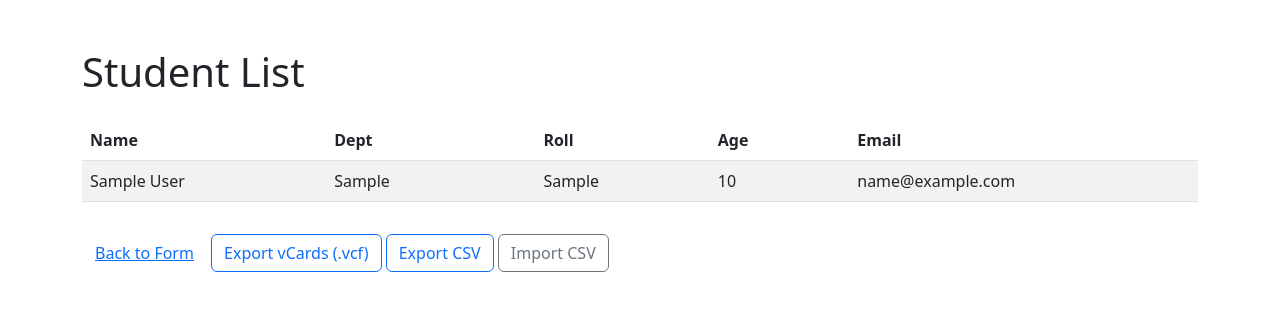
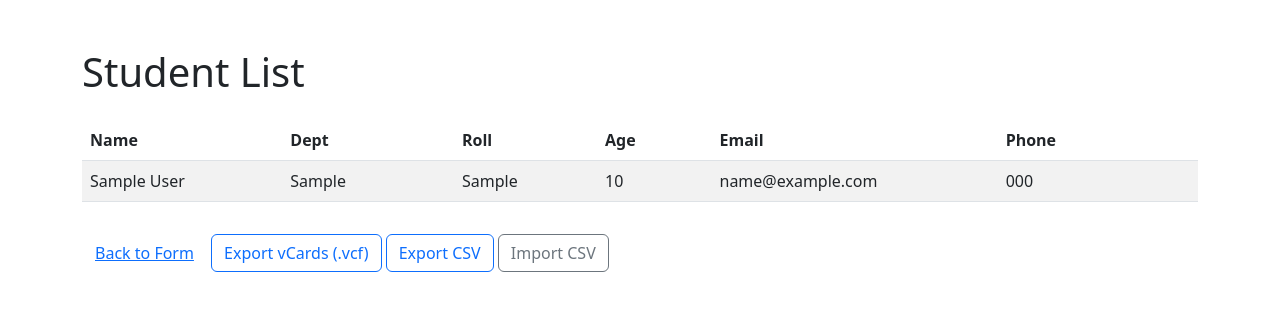
Before and after one commit to Mohamed-faaris/django-reference, a Django app: page /show/ in a window 1280 px wide. Shown: the top 311 px of the page. Run offline with Django 5.2, Linux system fonts and the light colour scheme; tables that the repository leaves empty hold one stand-in row (values such as "Sample post").

Commit message:
add phone number to student form

```diff
--- a/myproject/studentForm/models.py
+++ b/myproject/studentForm/models.py
@@ -6,6 +6,7 @@
     roll = models.CharField(max_length=20)
     age = models.IntegerField()
     email = models.EmailField()
+    phone = models.CharField(max_length=20, default='')
 
     def __str__(self):
         return self.name
--- a/myproject/studentForm/templates/import.html
+++ b/myproject/studentForm/templates/import.html
@@ -9,7 +9,7 @@
   <body>
     <div class="container mt-5">
       <h1 class="mb-4">Import Students from CSV</h1>
-      <p class="text-muted">CSV must have header row: <code>name,dept,roll,age,email</code></p>
+      <p class="text-muted">CSV must have header row: <code>name,dept,roll,age,email,phone</code></p>
       {% if errors %}
       <div class="alert alert-danger">
         <ul class="mb-0">
--- a/myproject/studentForm/templates/show.html
+++ b/myproject/studentForm/templates/show.html
@@ -17,6 +17,7 @@
             <th style="width: 100px;">Roll</th>
             <th style="width: 80px;">Age</th>
             <th style="width: 200px;">Email</th>
+            <th style="width: 140px;">Phone</th>
           </tr>
         </thead>
         <tbody>
@@ -27,6 +28,7 @@
             <td><p class="mb-0">{{ student.roll }}</p></td>
             <td><p class="mb-0">{{ student.age }}</p></td>
             <td><p class="mb-0">{{ student.email }}</p></td>
+            <td><p class="mb-0">{{ student.phone }}</p></td>
           </tr>
           {% endfor %}
         </tbody>
--- a/myproject/studentForm/views.py
+++ b/myproject/studentForm/views.py
@@ -9,7 +9,7 @@
 from .forms import StudentForm
 from .models import Student
 
-CSV_FIELDS = ['name', 'dept', 'roll', 'age', 'email']
+CSV_FIELDS = ['name', 'dept', 'roll', 'age', 'email', 'phone']
 
 def student_form(request):
     if request.method == 'POST':
@@ -33,6 +33,8 @@
         card.add('fn').value = student.name
         card.add('n').value = vobject.vcard.Name(family=student.name)
         card.add('email').value = student.email
+        if student.phone:
+            card.add('tel').value = student.phone
         card.add('note').value = (
             f'Dept: {student.dept}; Roll: {student.roll}; Age: {student.age}'
         )
@@ -53,6 +55,7 @@
             'roll': student.roll,
             'age': student.age,
             'email': student.email,
+            'phone': student.phone,
         })
     return response
 
```
Also changed, not shown: README.md, myproject/studentForm/migrations/0002_student_phone.py (added).
